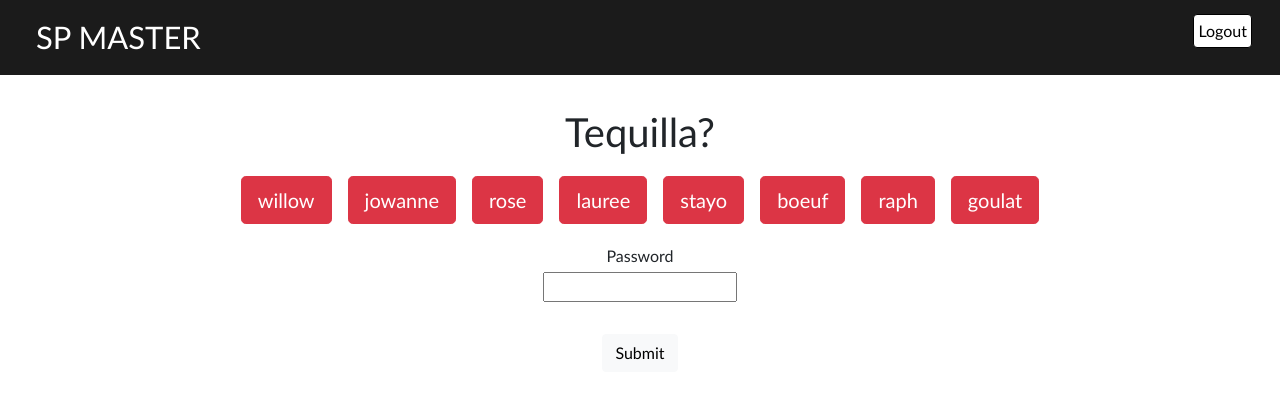
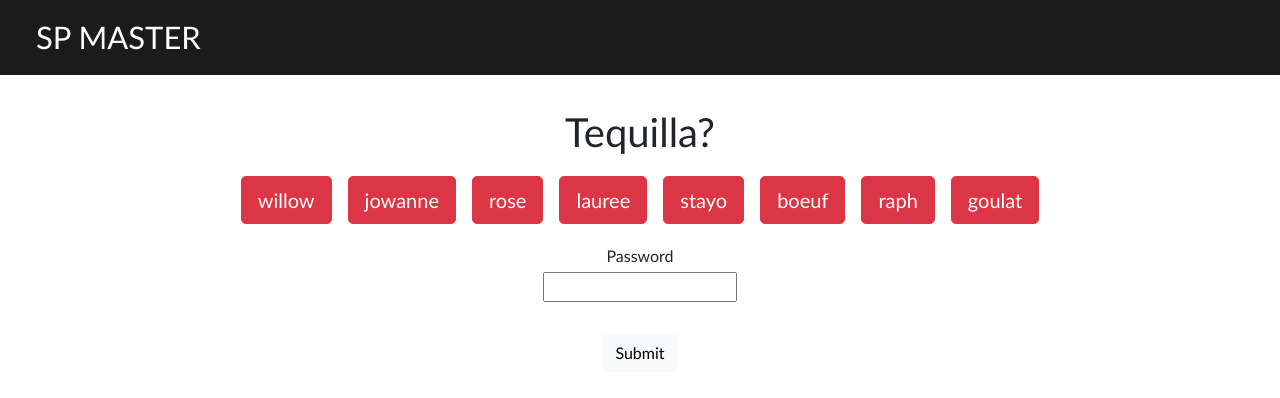
Before and after one commit to brissonwilliam/ihavefriends, a React (Create React App) app in the folder frontend/: page /login in a window 1280 px wide. Shown: the top 398 px of the page. Built offline with nearby package versions, Linux system fonts and the light colour scheme.

Commit message:
:bug: fix logout btn on login page

```diff
--- a/frontend/src/components/header.js
+++ b/frontend/src/components/header.js
@@ -2,7 +2,7 @@ import "./header.css"
 import { Component } from "react"
 import Button from 'react-bootstrap/Button';
 import { useCookies } from "react-cookie";
-import { Navigate } from "react-router";
+import {IsJWTValid} from './login';
 
 
 export default function Header() {
@@ -14,17 +14,19 @@ export default function Header() {
             this.state = {
                 redirectToLogin: false
             }
-            this.handleClick = this.handleClick.bind(this);
+            this.handleLogoutClick = this.handleLogoutClick.bind(this);
         }
 
 
-        handleClick(e) {
+        handleLogoutClick(e) {
             deleteCookie('jwt');
             deleteCookie('jwtExpiration');
             this.setState({redirectToLogin: true});
         }
 
         render() {
+            let isLoggedIn = IsJWTValid(cookies.jwt, cookies.jwtExpiration);
+
             if (this.state.redirectToLogin) {
                 return (window.location.reload());
             }
@@ -36,8 +38,8 @@ export default function Header() {
                         <span>SP MASTER</span>
                     </div>
                     <div className="col-1"></div>
-                    <div className="col-2">
-                        <Button className="btn float-end p-1 Header-logout-btn" onClick={this.handleClick}>Logout</Button>
+                    <div className={isLoggedIn ? "col-2" : "d-none"}>
+                        <Button className="btn float-end p-1 Header-logout-btn" onClick={this.handleLogoutClick}>Logout</Button>
                     </div>
                 </div>
             </header>);
--- a/frontend/src/components/login.js
+++ b/frontend/src/components/login.js
@@ -68,6 +68,7 @@ export default function Login() {
             return fetch('/api/auth', options)
         }
 
+        // this callback is called from UserSelection child
         handleUserSelected = (id) => {
             this.setState({
                 selectedUser: id
```
